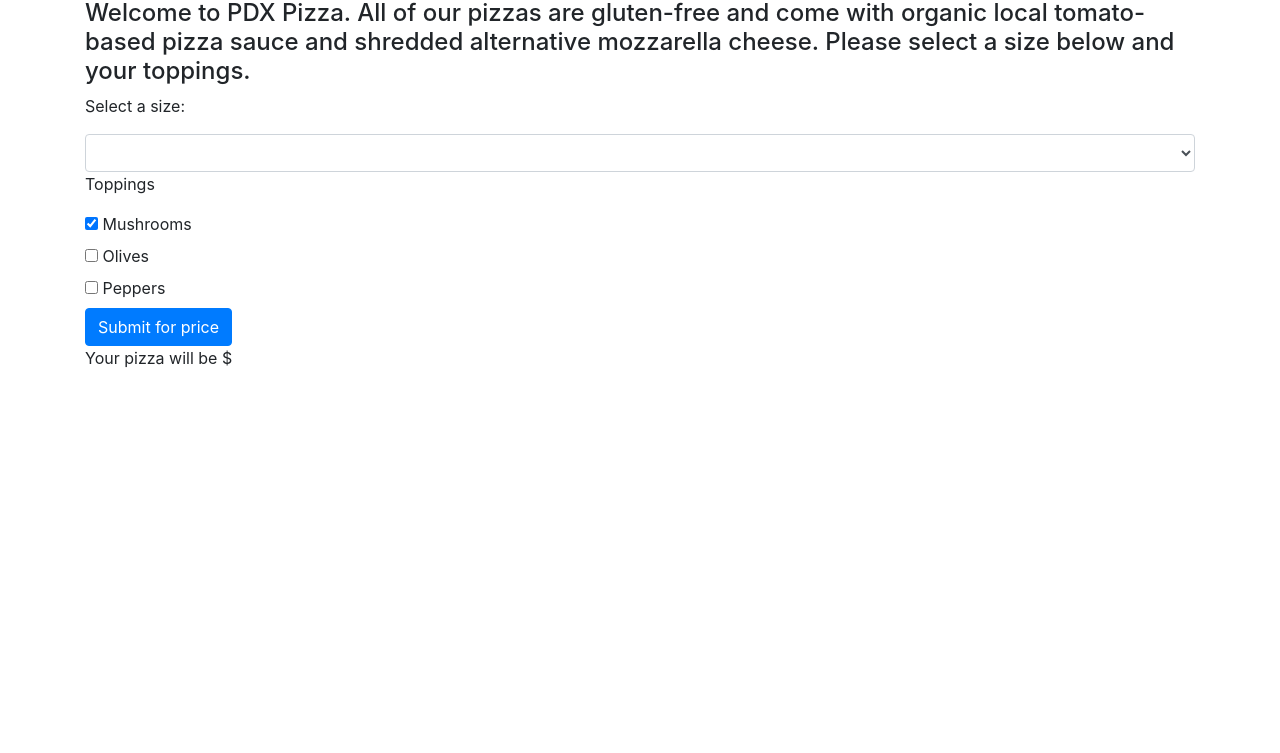
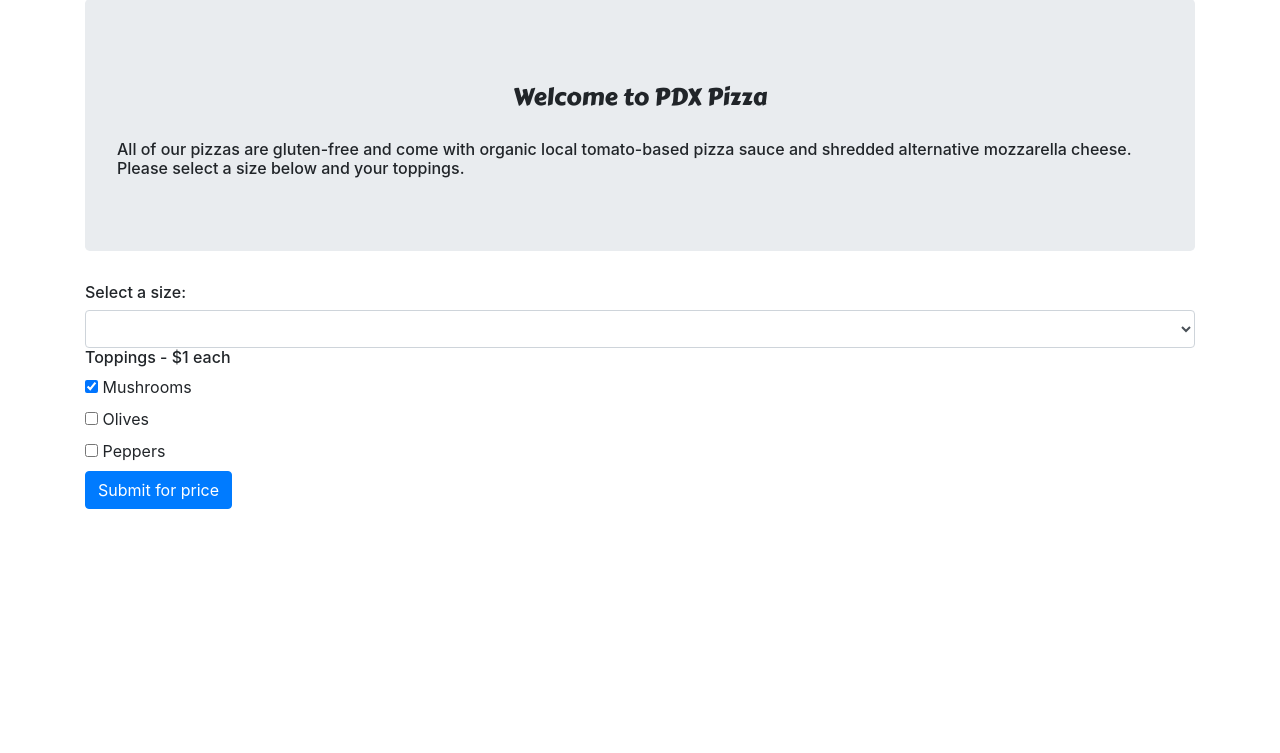
Before and after one commit to kategoss/pizza, a plain HTML site: page index.html in a window 1280 px wide. Shown: the part 47-800 px from the top of the page. Drawn offline with Linux system fonts and the light colour scheme.

Commit message:
add font style and padding to 'welcome' text

```diff
--- a/css/styles.css
+++ b/css/styles.css
@@ -0,0 +1,14 @@
+.title {
+  text-align: center;
+  display: none
+}
+
+#welcome {
+  text-align: center;
+  font-family: 'Carter One', cursive;
+  padding: 20px;
+}
+
+.total {
+  display: none;
+}
--- a/index.html
+++ b/index.html
@@ -2,20 +2,24 @@
 <html>
 <head>
   <link href="css/bootstrap.css" rel="stylesheet" type="text/css">
+  <link href="https://fonts.googleapis.com/css?family=Carter+One" rel="stylesheet">
   <link href="css/styles.css" rel="stylesheet" type="text/css">
   <script src="js/jquery-3.3.1.js"></script>
   <script src="js/scripts.js"></script>
-  <title>PDX Pizza</title>
+  <title class="title">PDX Pizza</title>
 </head>
 <body>
   <h2>PDX Pizza</h2>
 
     <div class="container">
-      <h4>Welcome to PDX Pizza. All of our pizzas are gluten-free and come with organic local tomato-based pizza sauce and shredded alternative mozzarella cheese. Please select a size below and your toppings.</h4>
+    <div class="jumbotron">
+      <h4 id="welcome">Welcome to PDX Pizza </h4>
+      <h6>All of our pizzas are gluten-free and come with organic local tomato-based pizza sauce and shredded alternative mozzarella cheese. Please select a size below and your toppings.</h6>
+    </div>
 
       <form id="form">
 
-      <p>Select a size:</p>
+      <h6>Select a size:</h6>
       <select class="form-control" id="size">
         <option></option>
         <option>Small</option>
@@ -23,7 +27,7 @@
         <option>Large</option>
       </select>
 
-      <p>Toppings</p>
+      <h6>Toppings - $1 each</h6>
       <div>
         <input type="checkbox" id="mushrooms" name="feature" value="mushrooms" checked />
         <label for="mushrooms">Mushrooms</label>
@@ -43,7 +47,7 @@
 
       </form>
 
-      <div>
+      <div class="total">
         <p>Your pizza will be $<span id="total"></span></p>
       </div>
     </div>
```
Also changed, not shown: 1 other file.
